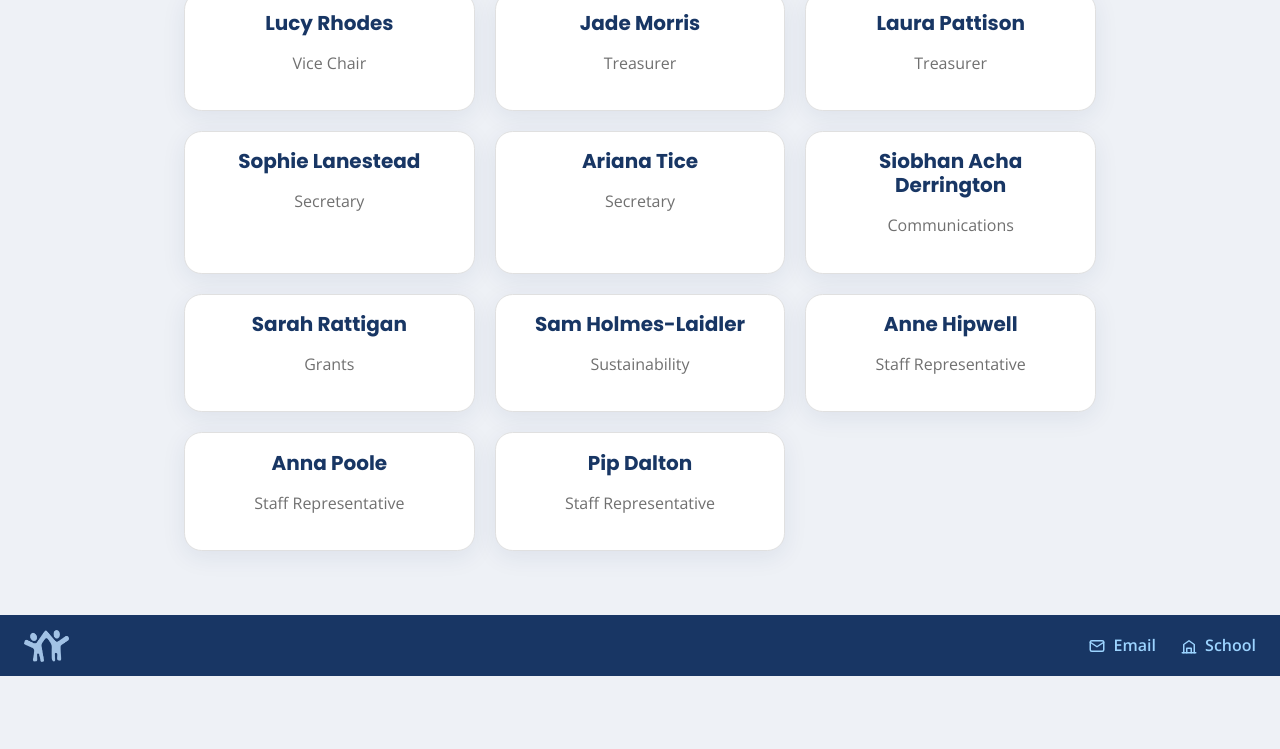
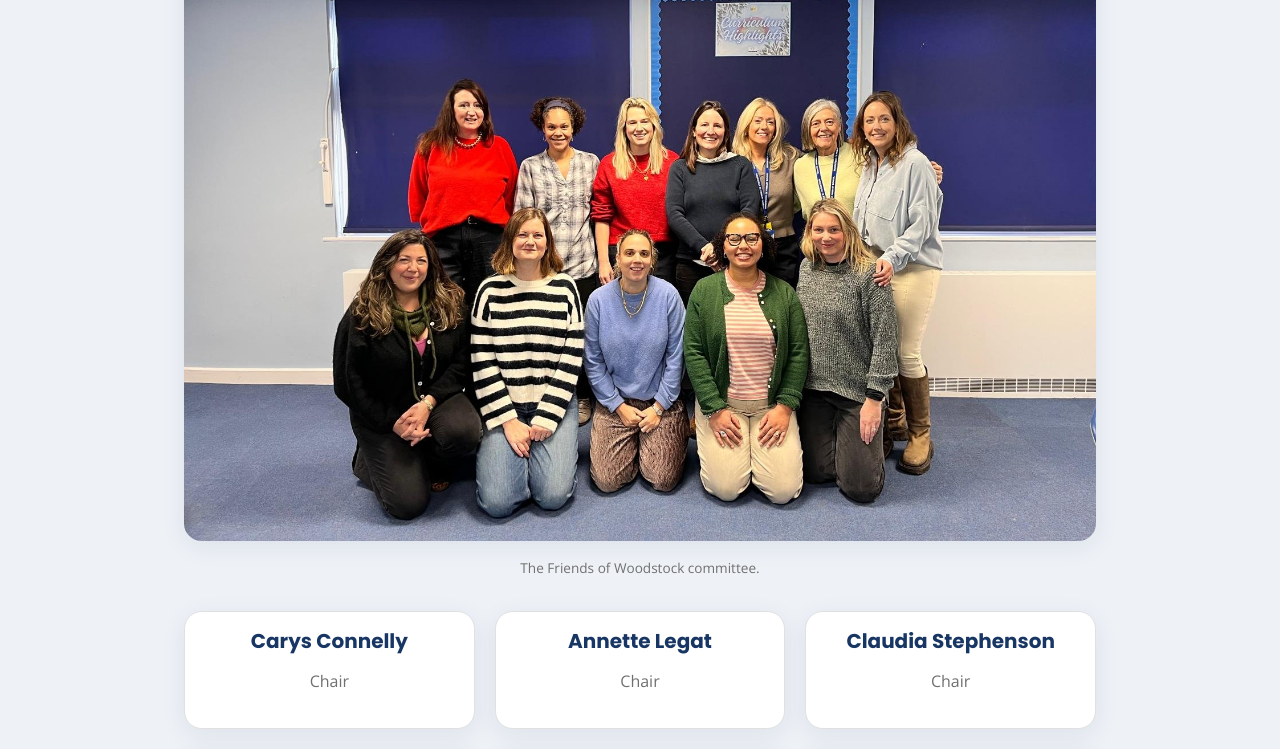
Before and after one commit to claidler/woodstock-pta, a React (Vite) app: page /committee in a window 1280 px wide. Shown: the part 422-1171 px from the top of the page. Before the commit the page ends 1098 px from the top, so only its background shows below. Built offline with nearby package versions, Linux system fonts and the light colour scheme.

Commit message:
Committee: add group photo to members page

```diff
--- a/src/pages/Committee.jsx
+++ b/src/pages/Committee.jsx
@@ -10,6 +10,14 @@ export default function Committee() {
         The Friends of Woodstock is run by a volunteer committee of parents,
         carers and staff. <Link to="/governance">About our governance &rarr;</Link>
       </p>
+      <figure className="committee-photo">
+        <img
+          src="/img/committee-group.jpg"
+          alt="The Friends of Woodstock committee, group photo"
+          loading="lazy"
+        />
+        <figcaption>The Friends of Woodstock committee.</figcaption>
+      </figure>
       <div className="card-grid committee-grid">
         {committee.map((member) => (
           <CommitteeCard key={member.name} member={member} />
--- a/src/styles.css
+++ b/src/styles.css
@@ -459,3 +459,21 @@ a {
 .muted {
   color: var(--colour-muted);
 }
+
+.committee-photo {
+  margin: 1.5rem 0 2rem;
+  text-align: center;
+}
+
+.committee-photo img {
+  max-width: 100%;
+  height: auto;
+  border-radius: var(--radius);
+  box-shadow: var(--shadow);
+}
+
+.committee-photo figcaption {
+  margin-top: 0.5rem;
+  font-size: 0.85rem;
+  color: var(--colour-muted);
+}
```
Also changed, not shown: public/img/committee-group.jpg (added).
